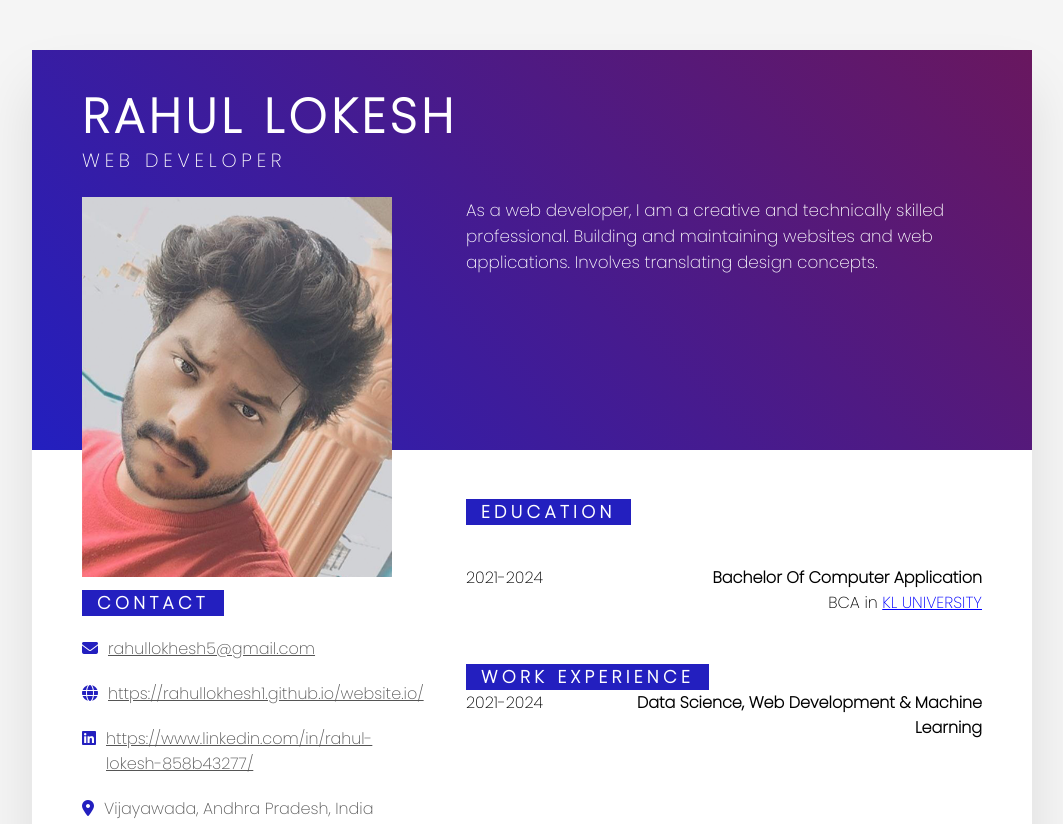
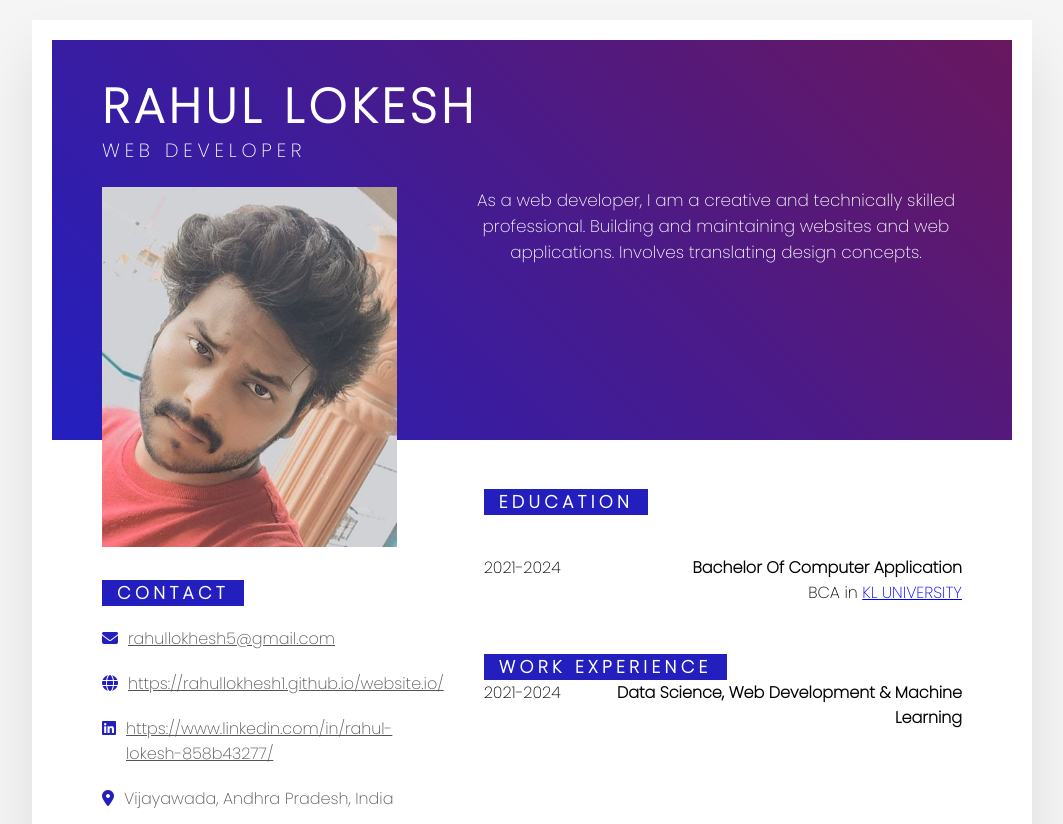
Before and after one commit to rahullokhesh1/site-cv.io, a plain HTML site: page index.html in a window 1280 px wide. Shown: the top 824 px of the page, without its empty margins (108-1171 px from the left). Drawn offline with Linux system fonts and the light colour scheme.

Commit message:
Update style.css

```diff
--- a/style.css
+++ b/style.css
@@ -32,6 +32,48 @@ body {
     background: linear-gradient(45deg, #231fbf, #69175f);
     padding: 50px;
 }
+/* Add these CSS rules */
+body {
+    font-size: 16px; /* Adjust as needed for mobile readability */
+}
+
+/* Center-align text on mobile */
+.group p, .right_side .value {
+    text-align: center;
+}
+
+/* Make images responsive */
+.group .imgBx img {
+    max-width: 100%;
+    height: auto;
+}
+
+/* Reduce margin and padding */
+.container {
+    margin: 20px;
+    padding: 20px;
+}
+
+/* Adjust h2 font size for mobile */
+h2 {
+    font-size: 2em;
+}
+
+/* Reduce margin for h4 elements */
+h4 {
+    margin-top: 20px;
+}
+
+/* Additional margin adjustment for the education and work experience sections */
+.adjustMargin {
+    margin-top: 0;
+}
+
+/* Center-align education and work experience text on mobile */
+.edu_groupBx .value {
+    text-align: center;
+}
+
 
 h2 {
     font-size: 3em;
```
